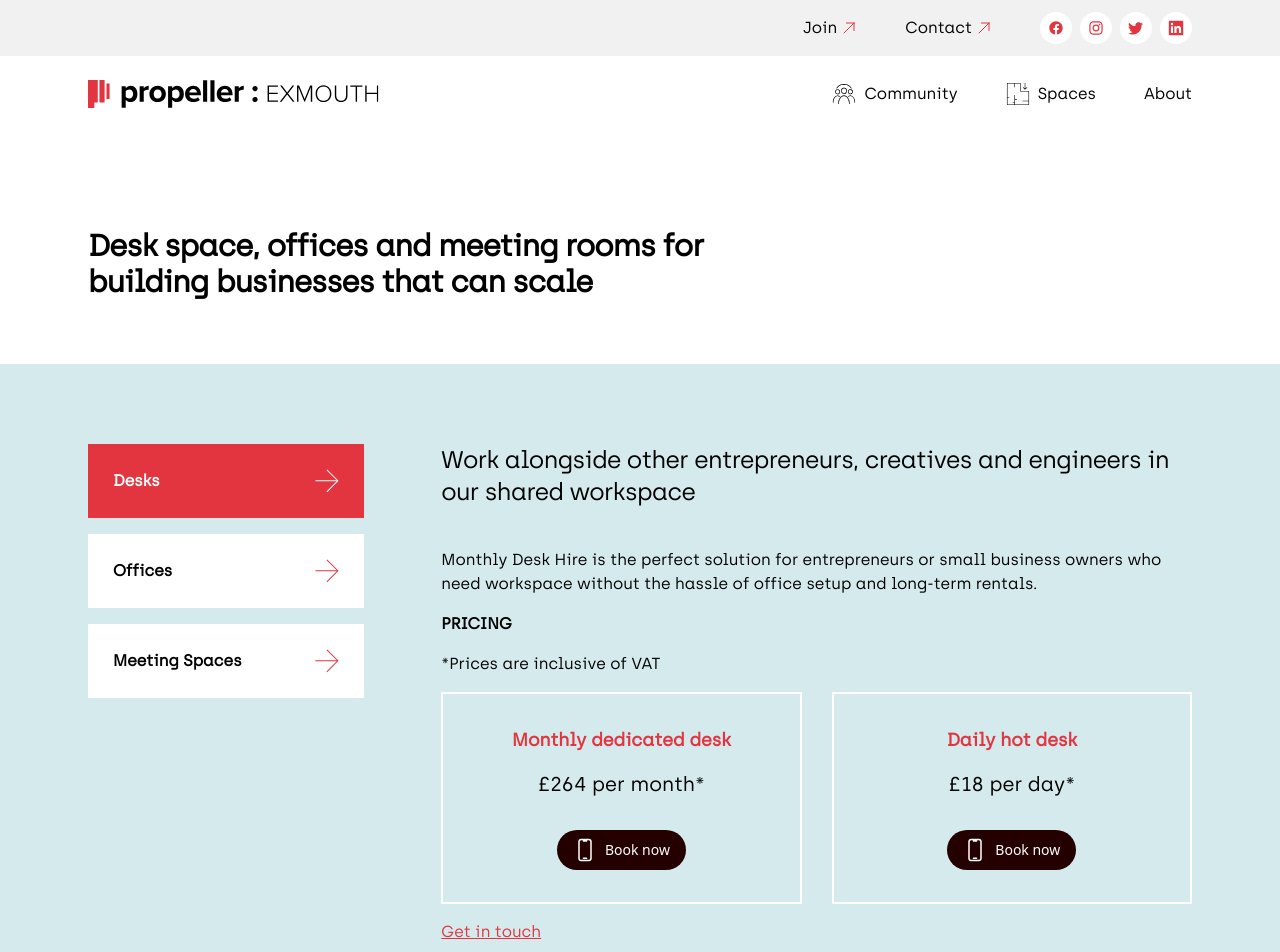
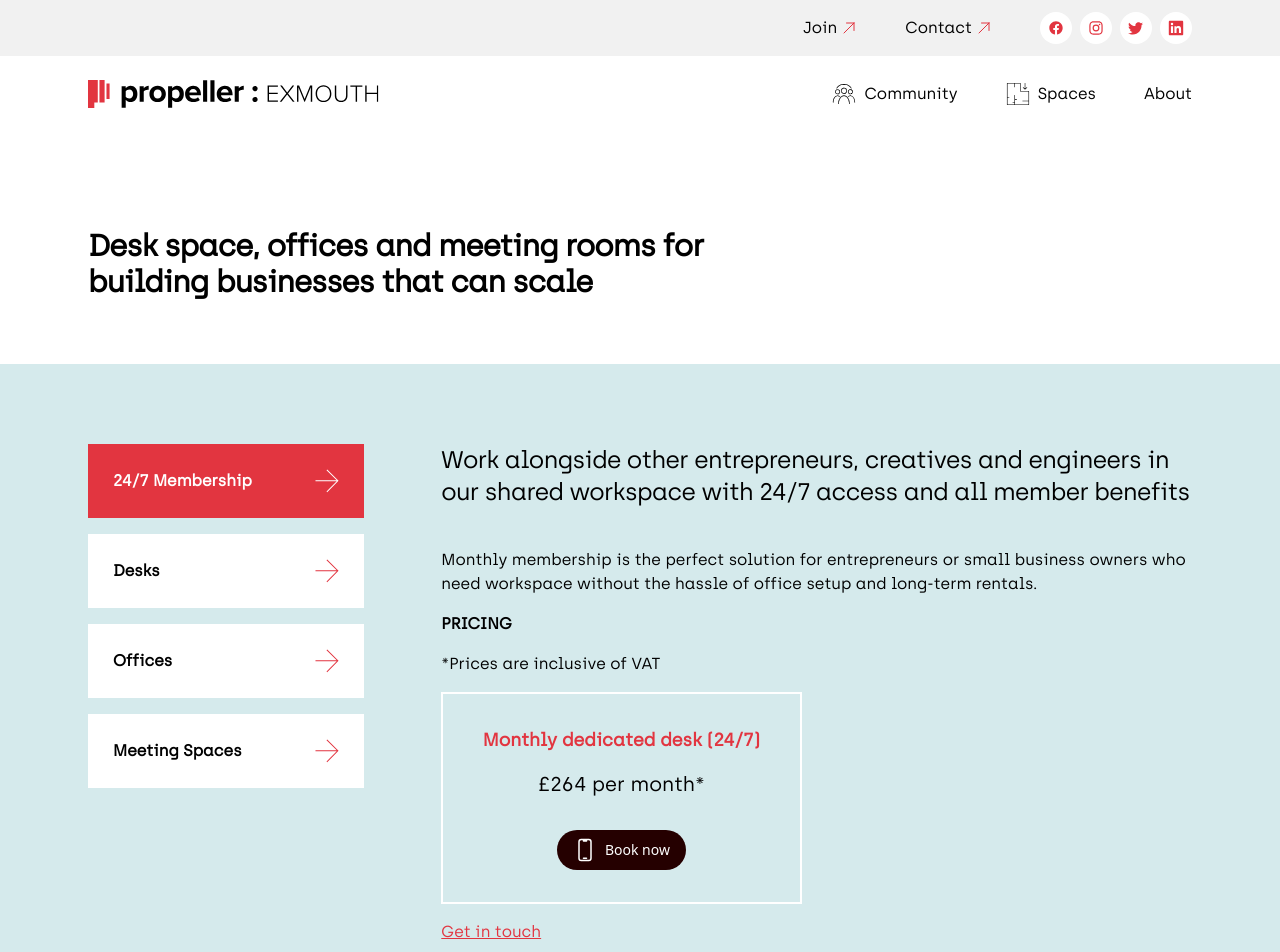
Before and after one commit to propellerexmouth/propellerexmouth.co.uk, a Next.js app: page /spaces in a window 1280 px wide. Shown: the top 952 px of the page. Built offline with nearby package versions, Linux system fonts and the light colour scheme.

Commit message:
feat(spaces) membership tab added

```diff
--- a/app/spaces/page.tsx
+++ b/app/spaces/page.tsx
@@ -14,7 +14,7 @@
 register();
 
 const SpacesPage = () => {
-  const [activeElement, setActiveElement] = useState("desks");
+  const [activeElement, setActiveElement] = useState("membership");
 
   const swiperElRef = useRef<SwiperRef>(null);
 
@@ -32,6 +32,13 @@
         <div className="bg-secondary-100">
           <div className="mx-auto w-full max-w-6xl px-6 py-20 flex align-top justify-between flex-col md:flex-row">
             <div className="w-full md:w-[25%]">
+
+              <div className={activeElement === "membership" ? "group is-active block cursor-pointer" : "group block cursor-pointer"} onClick={() => setActiveElement("membership")}>
+                <div className="flex items-center justify-between p-6 mb-4 bg-white text-black border border-white group-[.is-active]:bg-primary-900 group-[.is-active]:text-white group-[.is-active]:border-primary-900">
+                  <span className="font-bold">24/7 Membership</span>
+                  <RightArrow className="w-6 h-6 group-[.is-active]:fill-white fill-primary-900 group-[.is-active]:rotate-90 group-[.is-active]:md:rotate-0 transition-all"/>
+                </div>
+              </div>
 
               <div className={activeElement === "desks" ? "group is-active block cursor-pointer" : "group block cursor-pointer"} onClick={() => setActiveElement("desks")}>
                 <div className="flex items-center justify-between p-6 mb-4 bg-white text-black border border-white group-[.is-active]:bg-primary-900 group-[.is-active]:text-white group-[.is-active]:border-primary-900">
@@ -57,14 +64,24 @@
 
             <div className="w-full md:w-[68%] mt-12 md:mt-0">
 
-              <div className={activeElement === "desks" ? "group is-active block" : "group block"}>
-                <div className="group-[.is-active]:opacity-100 group-[.is-active]:max-h-screen max-h-0 opacity-0 overflow-hidden transition-opacity duration-500">
+              <div className={activeElement === "membership" ? "group is-active block" : "group block"}>
+                <div className="group-[.is-active]:opacity-100 group-[.is-active]:max-h-[2000px] max-h-0 opacity-0 overflow-hidden transition-opacity duration-500">
                   <h4 className="mb-10 text-xl tracking-tight sm:text-2xl">
-                    Work alongside other entrepreneurs, creatives and engineers in our shared workspace
+                    Work alongside other entrepreneurs, creatives and engineers in our shared workspace with 24/7 access and all member benefits
                   </h4>
                   <p className="mb-4">
-                    Monthly Desk Hire is the perfect solution for entrepreneurs or small business owners who need workspace without the hassle of office setup and long-term rentals.
+                    Monthly membership is the perfect solution for entrepreneurs or small business owners who need workspace without the hassle of office setup and long-term rentals.
                   </p>
+                  {/* <p className="mb-4">
+                    <ul>
+                      <li>✅ 24/7 access</li>
+                      <li>✅ Break out community areas</li>
+                      <li>✅ Kitchen facilities (hot water, fridge, microwave, crockery)</li>
+                      <li>✅ Free ree complimentary tea / coffee services</li>
+                      <li>✅ Members platform/social meet ups</li>
+                      <li>✅ On-site bike-storage facilities</li>
+                    </ul>
+                  </p> */}
                   <h4 className="mb-4 font-bold uppercase">
                     Pricing
                   </h4>
@@ -74,21 +91,69 @@
                   <div className="flex items-center justify-between flex-wrap mb-4">
                     <div className="w-full md:w-[48%] my-4 md:my-0 border-2 text-center border-white p-8">
                       <p className="mb-4 text-lg font-bold text-primary-900">
-                        Monthly dedicated desk
+                        Monthly dedicated desk (24/7)
                       </p>
                       <p className="text-xl">
                         £264 per month*
                       </p>
-                      <AppButton className="mt-8" url="https://desks.propellerexmouth.app" target="_blank"/>
+                      <AppButton className="mt-8" url="https://app.propellerexmouth.co.uk/suite/organizations/ce381a20-e223-11ee-9fd2-230857dc86d3/membership/plans/a9823bb0-e2b0-11ee-8600-874994c823e6" target="_blank"/>
                     </div>
-                    <div className="w-full md:w-[48%] my-4 md:my-0 border-2 text-center border-white p-8">
+                  </div>
+                  <a className="underline text-primary-900" href="/contact">Get in touch</a>
+                </div>
+              </div>
+
+              <div className={activeElement === "desks" ? "group is-active block" : "group block"}>
+                <div className="group-[.is-active]:opacity-100 group-[.is-active]:max-h-[2000px] max-h-0 opacity-0 overflow-hidden transition-opacity duration-500">
+                  <h4 className="mb-10 text-xl tracking-tight sm:text-2xl">
+                    Work alongside other entrepreneurs, creatives and engineers in our shared workspace
+                  </h4>
+                  <p className="mb-4">
+                    Hot Desk Hire is the perfect solution for entrepreneurs or small business owners who need workspace without the hassle of office setup and long-term rentals.
+                  </p>
+                  {/* <p className="mb-4">
+                    <ul>
+                      <li>✅ Access between 08:45 until 17:00 (Monday to Friday, except Bank Holidays)</li>
+                      <li>✅ Break out community areas.</li>
+                      <li>✅ Kitchen facilities (hot water, fridge, microwave, crockery).</li>
+                      <li>✅ Free ree complimentary tea / coffee services.</li>
+                      <li>✅ You can be included on our community members platform/social meet ups.</li>
+                      <li>✅ On-site bike-storage facilities.</li>
+                    </ul>
+                  </p> */}
+                  <h4 className="mb-4 font-bold uppercase">
+                    Pricing
+                  </h4>
+                  <p className="mb-4">
+                    *Prices are inclusive of VAT
+                  </p>
+                  <div className="flex items-center justify-between flex-wrap mb-4">
+                    <div className="w-full md:w-[48%] my-8 border-2 text-center border-white p-8">
                       <p className="mb-4 text-lg font-bold text-primary-900">
-                        Daily hot desk
+                        Single hot desk
                       </p>
                       <p className="text-xl">
                         £18 per day*
                       </p>
-                      <AppButton className="mt-8" url="https://desks.propellerexmouth.app" target="_blank"/>
+                      <AppButton className="mt-8" url="https://app.propellerexmouth.co.uk/suite/organizations/ce381a20-e223-11ee-9fd2-230857dc86d3/desks" target="_blank"/>
+                    </div>
+                    <div className="w-full md:w-[48%] my-4 md:my-0 border-2 text-center border-white p-8">
+                      <p className="mb-4 text-lg font-bold text-primary-900">
+                        4 day hot desk
+                      </p>
+                      <p className="text-xl">
+                        £18 per day*
+                      </p>
+                      <AppButton className="mt-8" url="https://app.propellerexmouth.co.uk/suite/organizations/ce381a20-e223-11ee-9fd2-230857dc86d3/membership/plans/d5b2e170-e518-11ee-8f3d-31c040751320" target="_blank"/>
+                    </div>
+                    <div className="w-full md:w-[48%] my-4 md:my-0 border-2 text-center border-white p-8">
+                      <p className="mb-4 text-lg font-bold text-primary-900">
+                        8 day hot desk
+                      </p>
+                      <p className="text-xl">
+                        £18 per day*
+                      </p>
+                      <AppButton className="mt-8" url="https://app.propellerexmouth.co.uk/suite/organizations/ce381a20-e223-11ee-9fd2-230857dc86d3/membership/plans/6f7c3f50-e51d-11ee-937b-e32fb13778b1" target="_blank"/>
                     </div>
                   </div>
                   <a className="underline text-primary-900" href="/contact">Get in touch</a>
@@ -96,7 +161,7 @@
               </div>
 
               <div className={activeElement === "offices" ? "group is-active block" : "group block"}>
-                <div className="group-[.is-active]:opacity-100 group-[.is-active]:max-h-screen max-h-0 opacity-0 overflow-hidden transition-opacity duration-500">
+                <div className="group-[.is-active]:opacity-100 group-[.is-active]:max-h-[2000px] max-h-0 opacity-0 overflow-hidden transition-opacity duration-500">
                   <h4 className="mb-10 text-xl tracking-tight sm:text-2xl">
                     Making the most of our shared facilities, while maintaining some privacy for your team
                   </h4>
@@ -132,7 +197,7 @@
               </div>
 
               <div className={activeElement === "meetings" ? "group is-active block" : "group block"}>
-                <div className="group-[.is-active]:opacity-100 group-[.is-active]:max-h-screen max-h-0 opacity-0 overflow-hidden transition-opacity duration-500">
+                <div className="group-[.is-active]:opacity-100 group-[.is-active]:max-h-[2000px] max-h-0 opacity-0 overflow-hidden transition-opacity duration-500">
                   <h4 className="mb-10 text-xl tracking-tight sm:text-2xl">
                     Our meeting room is set up ready for in person and virtual meetings
                   </h4>
```
